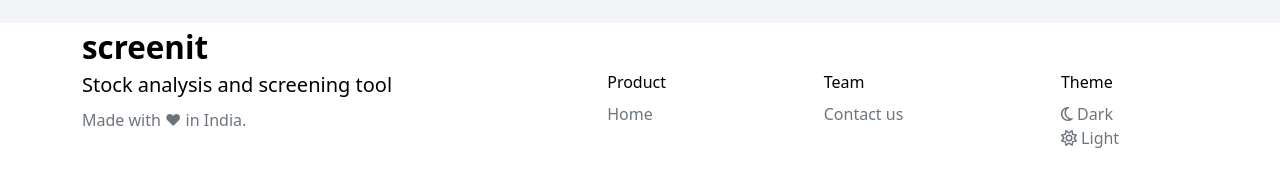
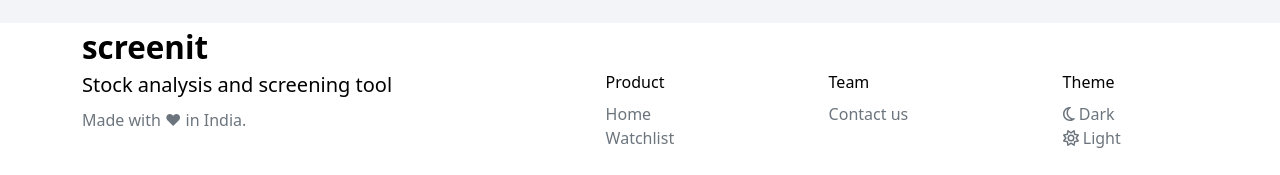
Before and after one commit to prathmesh-bhoir/screenit-app-vue, a Vue app: page /watchlist in a window 1280 px wide. Shown: the part 777-952 px from the top of the page. Built offline with nearby package versions, Linux system fonts and the light colour scheme; no server answers; what vue-toast-notification would draw is missing.

Commit message:
footer change

```diff
--- a/src/components/AppFooter.vue
+++ b/src/components/AppFooter.vue
@@ -12,9 +12,10 @@
           </div>
         </div>
         <div class="right-section d-flex justify-content-around">
-          <div>
+          <div class="d-flex flex-column">
             <p class="bolder">Product</p>
             <router-link class="text-decoration-none text-secondary" :to="{name: 'home' }">Home</router-link>
+            <router-link class="text-decoration-none text-secondary" :to="{name: 'watchlist' }">Watchlist</router-link>
           </div>
           <div>
             <p class="bolder">Team</p>
```
